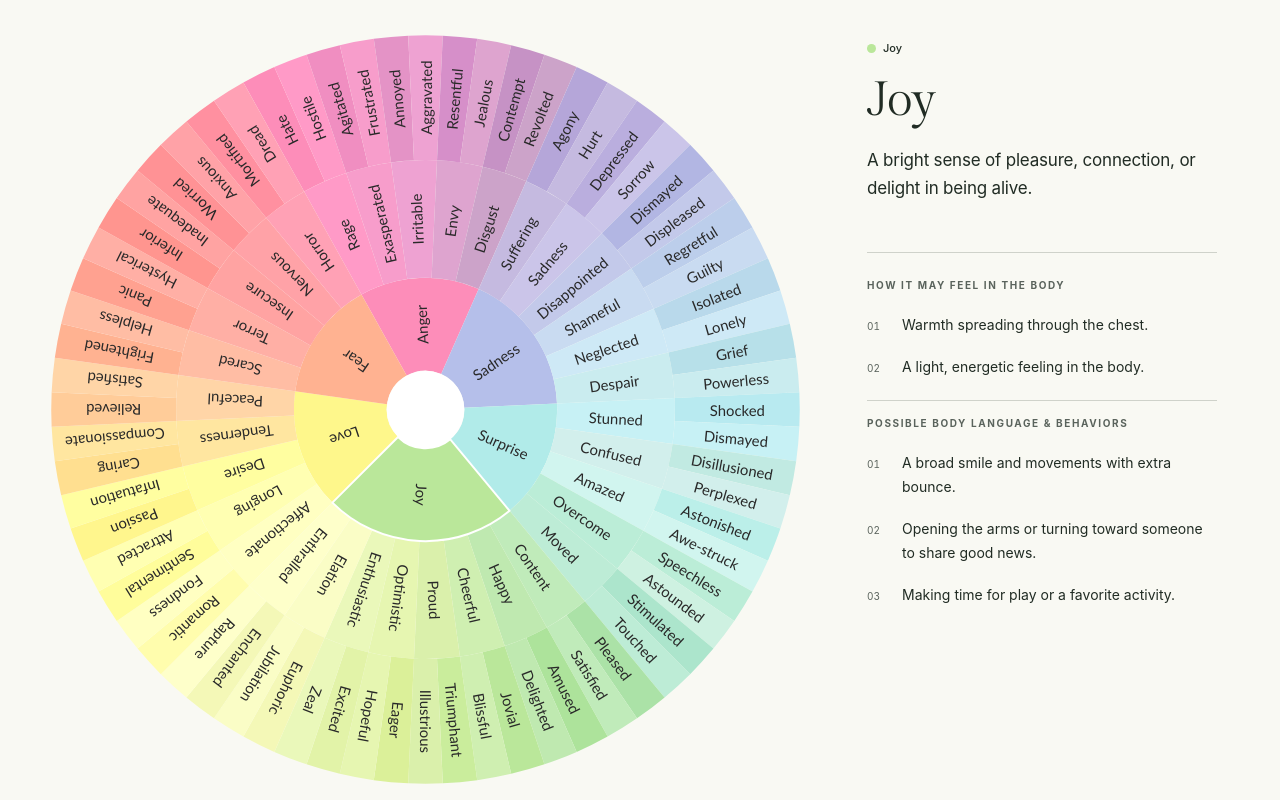
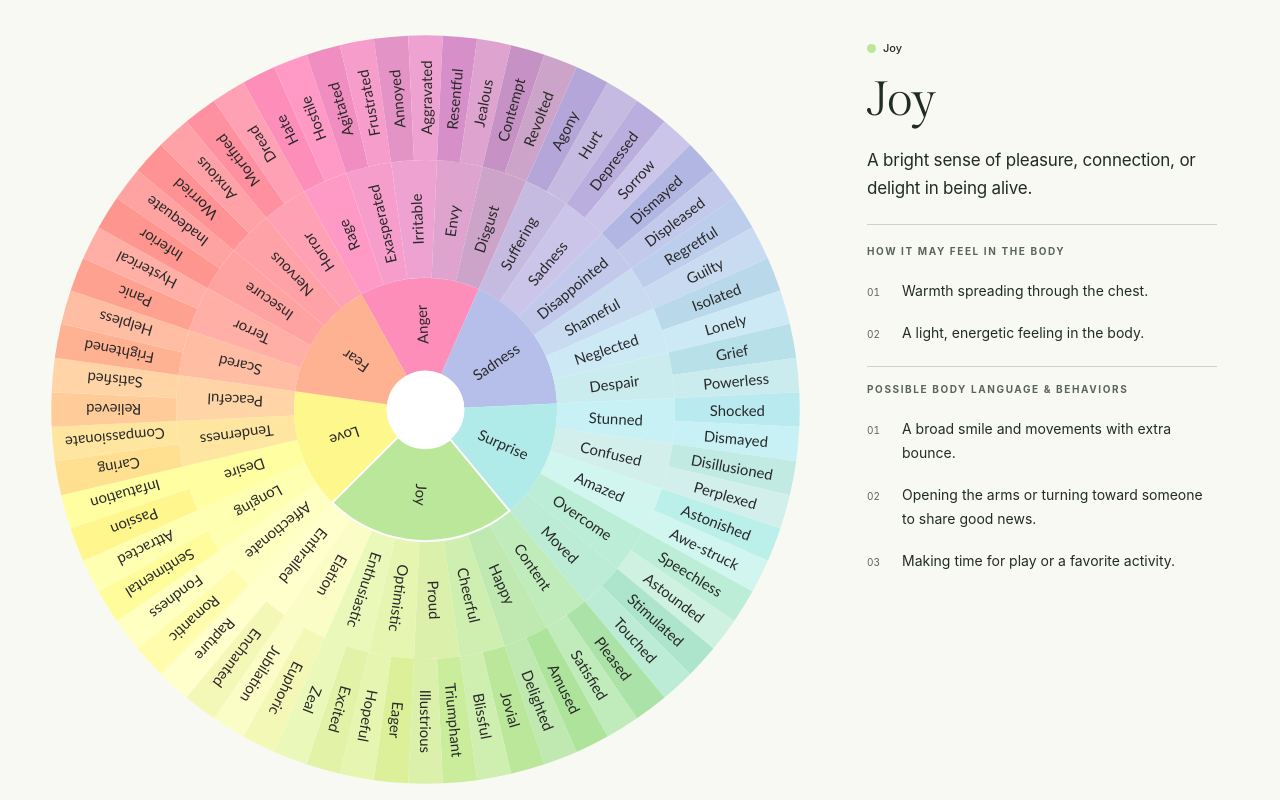
Before and after one commit to juleshaggard/department-of-emotions, a React (Vite) app: page / in a window 1280 px wide. Shown: the top 800 px of the page. Built offline with nearby package versions, Linux system fonts and the light colour scheme.

Commit message:
Tighten spacing below emotion definitions

```diff
--- a/src/explorer/explorer.css
+++ b/src/explorer/explorer.css
@@ -61,10 +61,10 @@
 .breadcrumb-arrow { margin-inline: 7px; }
 .emotion-breadcrumbs [aria-current='true'] { color: var(--ink); font-weight: 550; }
 .emotion-reading h1 { font-family: 'Gilda Display', Georgia, serif; margin: 0; font-size: 48px; line-height: 1.12; font-weight: 400; letter-spacing: -0.6px; overflow-wrap: anywhere; }
-.emotion-definition { min-height: 76px; font-size: 17px; line-height: 1.65; margin: 18px 0 0; letter-spacing: -0.2px; }
+.emotion-definition { font-size: 17px; line-height: 1.65; margin: 18px 0 0; letter-spacing: -0.2px; }
 .cue-number { font-size: 10px; color: var(--muted); font-variant-numeric: tabular-nums; }
 .experience-section { margin-top: 22px; padding-top: 16px; border-top: 1px solid var(--line); }
-.experience-section:first-of-type { margin-top: 30px; padding-top: 26px; }
+.experience-section:first-of-type { margin-top: 22px; padding-top: 20px; }
 .experience-section ol { list-style: none; margin: 22px 0 0; padding: 0; }
 .experience-section li { display: grid; grid-template-columns: 23px 1fr; gap: 12px; align-items: baseline; margin-bottom: 18px; }
 .experience-section li p { margin: 0; font-size: 14px; line-height: 1.7; }
```
Also changed, not shown: 2 other files (tests, documents, lock files or other folders).
